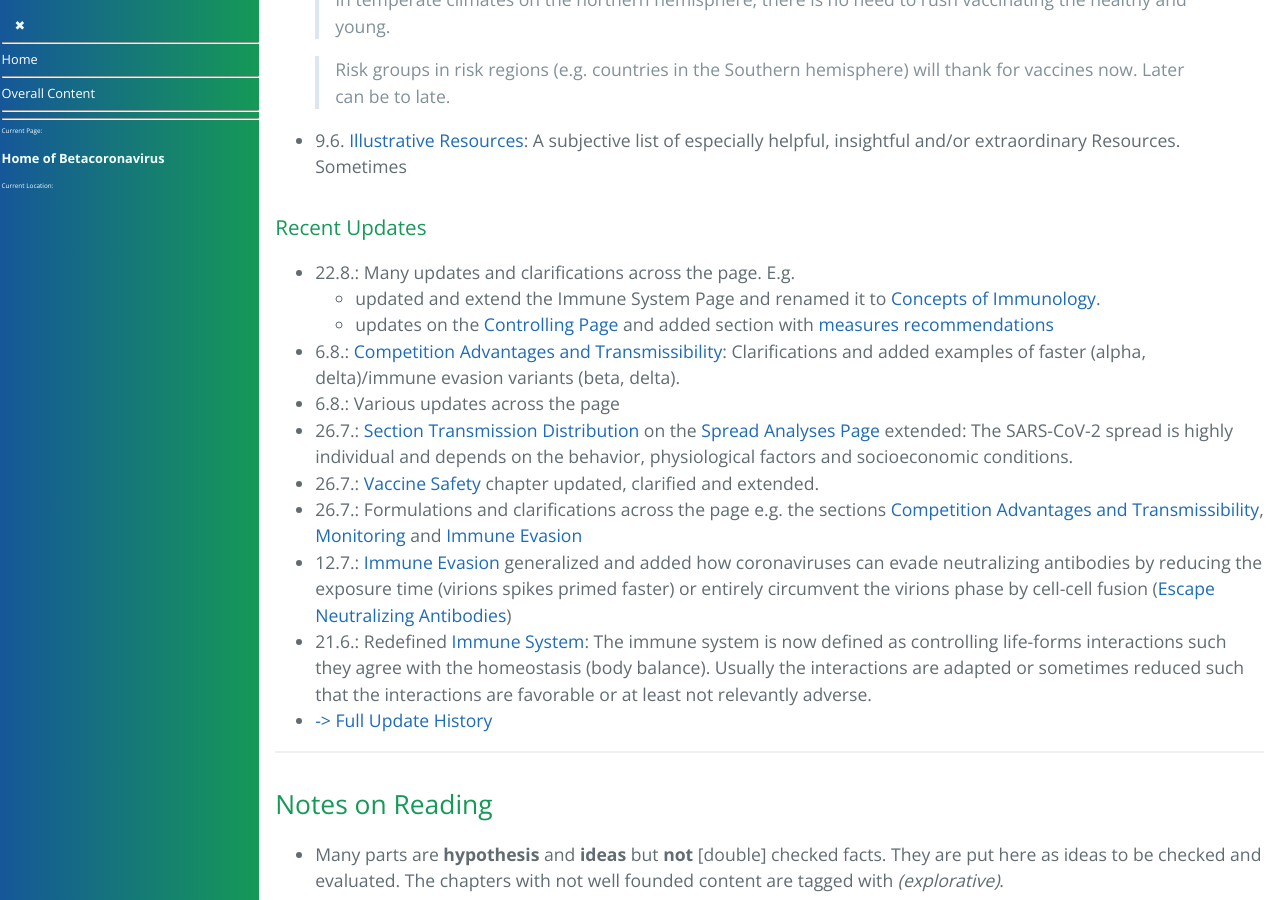
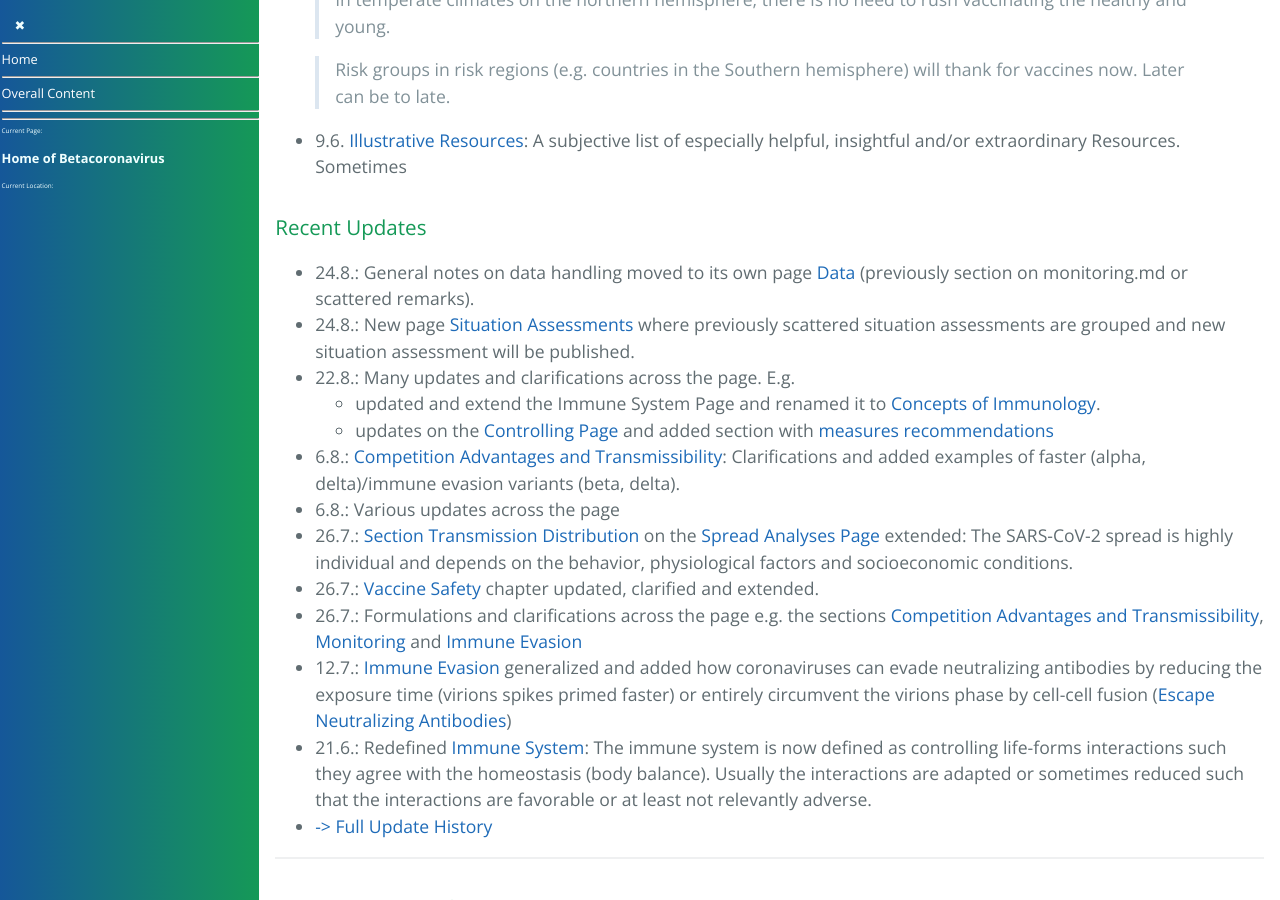
Before and after one commit to forestgrape/coronavirus, a Jekyll site: the page built from index.md, in a window 1280 px wide and 900 px high, scrolled down 1566 px. Built offline with Jekyll 4.4.1, drawn with Linux system fonts in a browser that asks for light colours; our own code applies the rules of GitHub Pages for plain Markdown files.

Commit message:
links updated

```diff
--- a/index.md
+++ b/index.md
@@ -41,7 +41,7 @@ This section overviews the entire content. The [content section](#content) lists
 ## Updates
 ### Recent Topics Added
 - 12.7. How a SARS-CoV-2 variant can have a competition advantage by infecting faster or by immune evasion even without having a higher transmissibility (defined as the average R value): [Competition Advantages and Transmissibility](5_epidemiological/competition_advantages.md).
-- 13./14.6. [General Chapter on Vaccination](10_vaccines/vaccines.md)
+- 13./14.6. [General Chapter on Vaccination](10_vaccines/immunization.md)
 - 12./13.6. [Vaccine Safety Questions](10_vaccines/vaccine_safety.md): Open question and assessment of vaccines safety. It is argued that symptom watching is mostly not enough to ensure safety.
   > The chapter is rolling release since healthy and young people and even children are motivated or even pressured to get highly experimental (neither sufficiently disclosed, nor understood nor investigated) first generation 'mRNA' vaccines. Subtle but life-long adverse effects are possibly in theory.
 
@@ -52,6 +52,8 @@ This section overviews the entire content. The [content section](#content) lists
 - 9.6. [Illustrative Resources](1_introduction/illustrative_resources.md): A subjective list of especially helpful, insightful and/or extraordinary Resources. Sometimes
 
 ### Recent Updates
+- 24.8.: General notes on data handling moved to its own page [Data](./8_data/data.md) (previously section on monitoring.md or scattered remarks).
+- 24.8.: New page [Situation Assessments](1_introduction/situation_assessments.md) where previously scattered situation assessments are grouped and new situation assessment will be published.
 - 22.8.: Many updates and clarifications across the page. E.g.
   - updated and extend the Immune System Page and renamed it to [Concepts of Immunology](4_immunological/concepts_of_immunology.md).
   - updates on the [Controlling Page](./7_social/controlling.md) and added section with [measures recommendations](./7_social/controlling.md#measure-recommendations)
```
